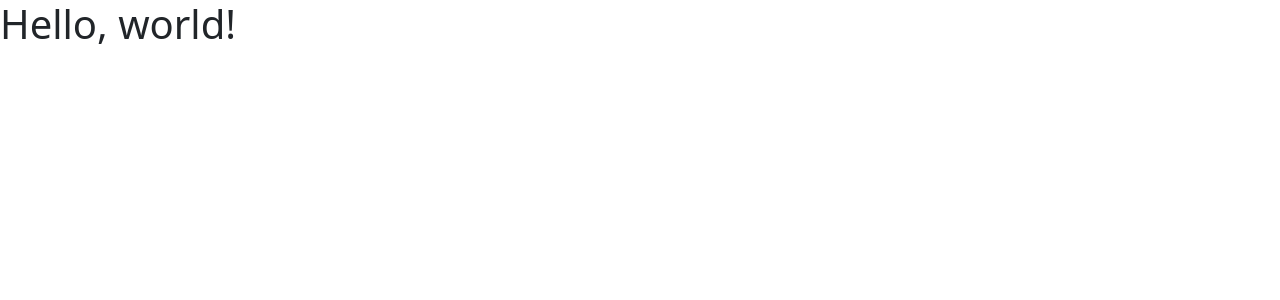
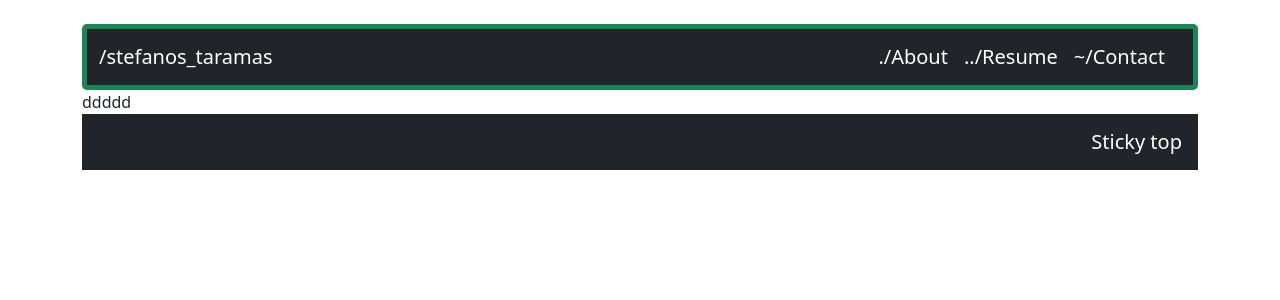
Before and after one commit to Steflie/portfolio_project_github, a Django app: page / in a window 1280 px wide. Shown: the top 300 px of the page. Run offline with Django 3.2, Linux system fonts and the light colour scheme.

Commit message:
Modify the top navbar

```diff
--- a/home_app/templates/home_app/base.html
+++ b/home_app/templates/home_app/base.html
@@ -9,12 +9,41 @@
         <meta name="viewport" content="width=device-width, initial-scale=1">
         <!-- Bootstrap CSS -->
         <link href="https://cdn.jsdelivr.net/npm/bootstrap@5.0.0-beta1/dist/css/bootstrap.min.css" rel="stylesheet" integrity="sha384-giJF6kkoqNQ00vy+HMDP7azOuL0xtbfIcaT9wjKHr8RbDVddVHyTfAAsrekwKmP1" crossorigin="anonymous">
+        <meta name="viewport" content="width=device-width, initial-scale=1">
 
         <title>Hello, world!</title>
     </head>
     <body>
-    <h1>Hello, world!</h1>
 
+        <br>
+
+        <div class="container">
+            <nav class="navbar navbar-expand-lg navbar-dark bg-dark border border-5 border-success rounded-3">
+                <div class="container-fluid">
+                    <div class="collapse navbar-collapse">
+                        <a class="navbar-brand" href="#">/stefanos_taramas</a>
+                    </div>
+                    <div class="navbar-nav ml-auto">
+                        <a class="navbar-brand" href="#">./About</a>
+                        <a class="navbar-brand" href="#">../Resume</a>
+                        <a class="navbar-brand" href="#">~/Contact</a>
+                    </div>
+                </div>
+            </nav>
+        </div>
+
+        <div class="container">
+            <a>ddddd</a>
+        </div>
+
+
+        <div class="container">
+            <nav class="navbar navbar-expand-lg navbar-dark bg-dark">
+                <div class="container-fluid"></div>
+                    <a class="navbar-brand">Sticky top</a>
+                </div>
+            </nav>
+        </div>
 
         <!-- Option 1: Bootstrap Bundle with Popper -->
         <script src="https://cdn.jsdelivr.net/npm/bootstrap@5.0.0-beta1/dist/js/bootstrap.bundle.min.js" integrity="sha384-ygbV9kiqUc6oa4msXn9868pTtWMgiQaeYH7/t7LECLbyPA2x65Kgf80OJFdroafW" crossorigin="anonymous"></script>
```
Lines whose indentation alone changed are shown as unchanged.
